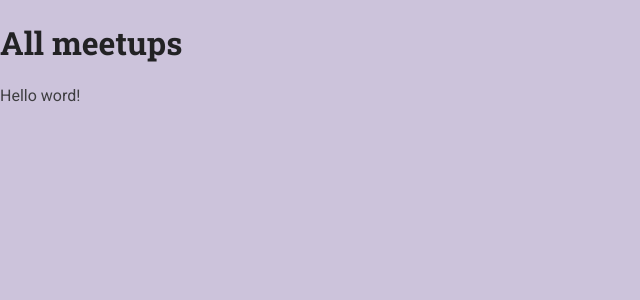
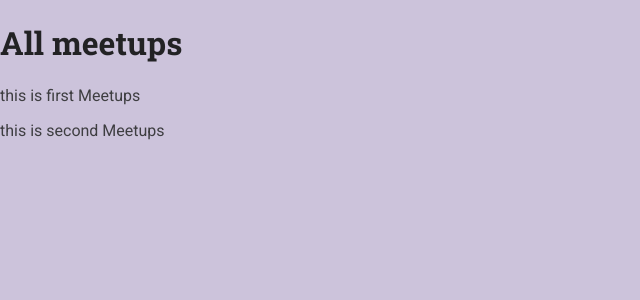
Before and after one commit to hassanSattariNia/Django_meetup, a Django app: page /meetups/ in a window 1280 px wide. Shown: the top 300 px of the page, without its empty margins (0-640 px from the left). Run offline with Django 5.2, Linux system fonts and the light colour scheme.

Commit message:
working with for-if in template

```diff
--- a/meetups/templates/meetups/index.html
+++ b/meetups/templates/meetups/index.html
@@ -1,14 +1,31 @@
-{% load static  %}
+<!-- for use staic to load static and can link to css file located in statics folder -->
+{% load static %}
 <!DOCTYPE html>
 <html lang="en">
+
 <head>
     <meta charset="UTF-8">
     <meta name="viewport" content="width=device-width, initial-scale=1.0">
     <title>All Meetups</title>
+    <!-- to link for css that included inside static folder -->
     <link rel="stylesheet" href="{% static 'meetups/styles/base.css' %}">
 </head>
+
 <body>
     <h1>All meetups</h1>
-    <p>Hello word!</p>
+    <!-- is not python that you can access meetups[0]['title'] and you have to access like bottom -->
+
+    {% if show_meetups %}
+    <h2>
+        Dont show meetups
+    </h2>
+    <!-- is neccessary to use endif here and agains python space at start line dont matter and indentation not matter -->
+    {% else %}
+
+        {% for item_meetups in meetups %}
+        <p> {{ item_meetups.title }} </p>
+        {% endfor %}
+    {% endif %}
 </body>
+
 </html>
--- a/meetups/views.py
+++ b/meetups/views.py
@@ -8,4 +8,13 @@ def index(request):
 
     #return HttpResponse('Hello World!')
     # now we have to return html file as response
-    return render(request, 'meetups/index.html')
+
+    # dynamic data show on template
+    meetups= [
+        {'title':'this is first Meetups'},
+        {'title':'this is second Meetups'}
+    ]
+    return render(request, 'meetups/index.html',{
+        'meetups':meetups,
+        'show_meetups':False
+    })
```
Also changed, not shown: totorial.md (+11 -0 lines).
